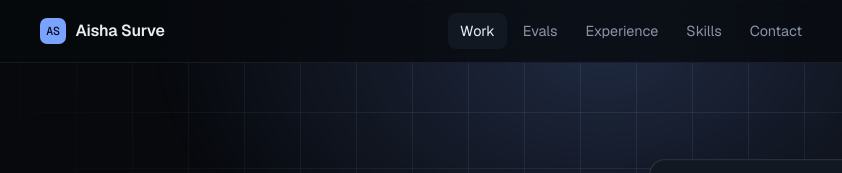
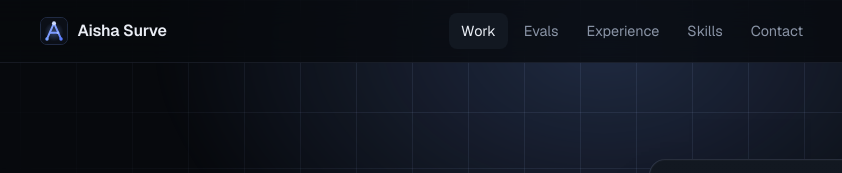
Before and after one commit to aishasurve2007/aishasurve2007.github.io, a plain HTML site: page index.html in a window 1280 px wide. Shown: the top 173 px of the page, 36-878 px from the left. Drawn offline with nearby package versions, Linux system fonts and the light colour scheme.

Commit message:
Use circuit A icon in the nav bar
Co-Authored-By: Claude Opus 5.5 <noreply@anthropic.com>
Claude-Session: https://claude.ai/code/session_015kHP5PKd4HE5z5K6qUjZze

```diff
--- a/index.html
+++ b/index.html
@@ -62,7 +62,8 @@ h1,h2,h3{margin:0;text-wrap:balance;letter-spacing:-.025em}
 .top{position:sticky;top:env(safe-area-inset-top,0px);z-index:15;background:color-mix(in srgb,var(--bg) 78%,transparent);-webkit-backdrop-filter:blur(14px);backdrop-filter:blur(14px);border-bottom:1px solid var(--line)}
 .top .wrap{display:flex;align-items:center;justify-content:space-between;gap:1rem;min-height:62px}
 .mark{display:flex;align-items:center;gap:.6rem;font-weight:600;text-decoration:none;letter-spacing:-.01em}
-.mark i{width:26px;height:26px;border-radius:7px;display:grid;place-items:center;font-style:normal;font-family:var(--mono);font-size:.72rem;font-weight:500;background:var(--accent);color:var(--accent-ink)}
+.mark img{width:28px;height:28px;border-radius:7px;flex:none;transition:filter .2s,transform .2s}
+.mark:hover img{filter:drop-shadow(0 0 8px var(--accent-glow)) brightness(1.15);transform:translateY(-1px)}
 .top nav{display:flex;gap:.25rem}
 .top nav a{text-decoration:none;color:var(--muted);font-size:.9rem;padding:.4rem .75rem;border-radius:8px;transition:color .2s,background .2s}
 .top nav a:hover,.top nav a.on{color:var(--fg);background:var(--surface-2)}
@@ -304,7 +305,7 @@ footer .wrap{padding-block:1.4rem;display:flex;flex-wrap:wrap;justify-content:sp
 
 <header class="top">
   <div class="wrap">
-    <a class="mark" href="#top"><i>AS</i>Aisha Surve</a>
+    <a class="mark" href="#top"><img src="favicon.svg" width="28" height="28" alt="">Aisha Surve</a>
     <nav aria-label="Sections">
       <a href="#work">Work</a>
       <a href="#evals">Evals</a>
```
